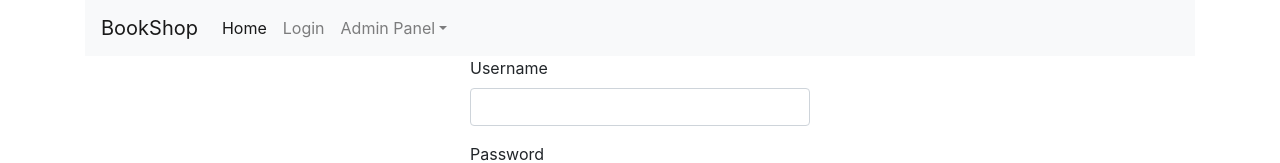
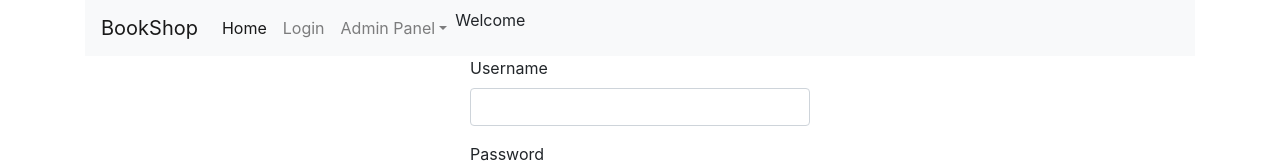
Before and after one commit to ntmonov/BookShop, a React (Create React App) app: page /login in a window 1280 px wide. Shown: the top 163 px of the page. Built offline with nearby package versions, Linux system fonts and the light colour scheme.

Commit message:
added Welcome username in header

```diff
--- a/src/App.js
+++ b/src/App.js
@@ -1,4 +1,4 @@
-import React from 'react';
+import React, { useState } from 'react';
 import { Switch, Route } from 'react-router-dom'
 import './App.css';
 import Header from './components/common/Header';
@@ -7,15 +7,22 @@ import Home from './components/common/Home';
 import Login from './components/auth/Login';
 
 function App() {
+
+  const [username, setUserName] = useState('');
+
+  const getUserName = (username) => {
+    setUserName(username);
+  }
+
   return (
     <div className='container'>
-      <Header />
+      <Header username={username}/>
       <Switch>
           <Route path="/" exact>
             <Home />
           </Route>
           <Route path="/login">
-            <Login />
+            <Login getUserName={getUserName}/>
           </Route>
         </Switch>
       <Footer />
--- a/src/components/auth/Login.jsx
+++ b/src/components/auth/Login.jsx
@@ -2,7 +2,7 @@ import React, { useState } from 'react';
 import { login, saveCookie } from '../../utils/auth'
 
 
-const Login = () => {
+const Login = ({ getUserName }) => {
     const [user, setUser] = useState({ username: '', password: '' })
 
     const handleChange = (e) => {
@@ -22,7 +22,7 @@ const Login = () => {
                 throw new Error(userInfo.description);
             }
             saveCookie(userInfo);
-            console.log(userInfo);
+            getUserName(userInfo.username);
         } catch (err) {
             console.log(err);
         }
--- a/src/components/common/Header.jsx
+++ b/src/components/common/Header.jsx
@@ -1,7 +1,8 @@
 import React from 'react';
 import { Link } from 'react-router-dom'
 
-const Header = () => {
+const Header = ({username}) => {
+
     return (
         <nav className="navbar navbar-expand-lg navbar-light bg-light">
             <Link className="navbar-brand" to="/">BookShop</Link>
@@ -25,6 +26,9 @@ const Header = () => {
                             <Link className="dropdown-item" to="/admin/orders">View orders</Link>
                         </div>
                     </li>
+                    <li>
+                        <span>Welcome {username}</span>
+                    </li>
                 </ul>
             </div>
         </nav>
```
